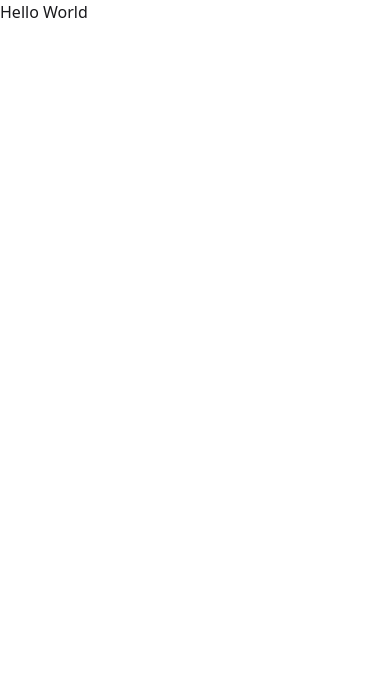
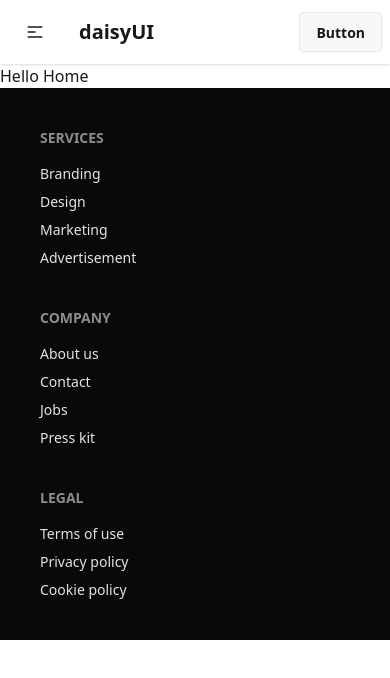
Before and after one commit to abdulkader33447/boipoka-book-vide, a React (Vite) app: page / in a window 390 px wide. Shown: the top 678 px of the page. Built offline with nearby package versions, Linux system fonts and the light colour scheme.

Commit message:
added navbar and footer

```diff
--- a/index.html
+++ b/index.html
@@ -2,9 +2,9 @@
 <html lang="en" data-theme="light">
   <head>
     <meta charset="UTF-8" />
-    <link rel="icon" type="image/svg+xml" href="/vite.svg" />
+    <link rel="icon" type="image/svg+xml" href="https://i.ibb.co.com/fGKL4JZW/1-s-BUOau-Mhz-RZL0d-Bi-CExww.png" />
     <meta name="viewport" content="width=device-width, initial-scale=1.0" />
-    <title>Vite + React</title>
+    <title>Book Vibe</title>
   </head>
   <body>
     <div id="root"></div>
--- a/src/Routes/Routes.jsx
+++ b/src/Routes/Routes.jsx
@@ -2,10 +2,22 @@ import React from 'react';
 import {
   createBrowserRouter,
 } from "react-router";
+import Root from '../components/pages/Root/Root';
+import ErrorPage from '../components/pages/ErrorPage/ErrorPage';
+import Home from '../components/pages/Home/Home';
 
 export const router = createBrowserRouter([
   {
     path: "/",
-    element: <div>Hello World</div>,
+    Component:Root,
+    errorElement:<ErrorPage></ErrorPage>,
+    children:[
+      {
+        index:true,
+        path:'/',
+        Component:Home
+
+      }
+    ]
   },
 ]);
--- /dev/null
+++ b/src/components/Footer/Footer.jsx
@@ -0,0 +1,30 @@
+import React from 'react';
+
+const Footer = () => {
+  return (
+    <footer className="footer sm:footer-horizontal bg-neutral text-neutral-content p-10">
+  <nav>
+    <h6 className="footer-title">Services</h6>
+    <a className="link link-hover">Branding</a>
+    <a className="link link-hover">Design</a>
+    <a className="link link-hover">Marketing</a>
+    <a className="link link-hover">Advertisement</a>
+  </nav>
+  <nav>
+    <h6 className="footer-title">Company</h6>
+    <a className="link link-hover">About us</a>
+    <a className="link link-hover">Contact</a>
+    <a className="link link-hover">Jobs</a>
+    <a className="link link-hover">Press kit</a>
+  </nav>
+  <nav>
+    <h6 className="footer-title">Legal</h6>
+    <a className="link link-hover">Terms of use</a>
+    <a className="link link-hover">Privacy policy</a>
+    <a className="link link-hover">Cookie policy</a>
+  </nav>
+</footer>
+  );
+};
+
+export default Footer;
--- /dev/null
+++ b/src/components/Header/Navbar.jsx
@@ -0,0 +1,54 @@
+import React from "react";
+
+const Navbar = () => {
+  const links = (
+    <>
+      <ul className="sm:flex gap-7">
+        <li>Home</li>
+        <li>About</li>
+      </ul>
+    </>
+  );
+
+  return (
+    <div className="navbar bg-base-100 shadow-sm">
+      <div className="navbar-start">
+        <div className="dropdown sm:hidden">
+          <div tabIndex={0} role="button" className="btn btn-ghost lg:hidden">
+            <svg
+              xmlns="http://www.w3.org/2000/svg"
+              className="h-5 w-5"
+              fill="none"
+              viewBox="0 0 24 24"
+              stroke="currentColor"
+            >
+              {" "}
+              <path
+                strokeLinecap="round"
+                strokeLinejoin="round"
+                strokeWidth="2"
+                d="M4 6h16M4 12h8m-8 6h16"
+              />{" "}
+            </svg>
+          </div>
+          <ul
+            tabIndex={0}
+            className="menu menu-sm dropdown-content bg-base-100 rounded-box z-1 mt-3 w-52 p-2 shadow"
+          >
+            {links}
+          </ul>
+        </div>
+        <a className="btn btn-ghost text-xl">daisyUI</a>
+      </div>
+      <div className="sm:block hidden">
+        {links}
+        </div>
+      <div className="navbar-center hidden lg:flex"></div>
+      <div className="navbar-end">
+        <a className="btn">Button</a>
+      </div>
+    </div>
+  );
+};
+
+export default Navbar;
--- /dev/null
+++ b/src/components/pages/ErrorPage/ErrorPage.jsx
@@ -0,0 +1,11 @@
+import React from 'react';
+
+const ErrorPage = () => {
+  return (
+    <div>
+      <img src="https://i.ibb.co.com/8L5vpcQC/404-page-not-found.png" alt="" />
+    </div>
+  );
+};
+
+export default ErrorPage;
--- /dev/null
+++ b/src/components/pages/Home/Home.jsx
@@ -0,0 +1,11 @@
+import React from 'react';
+
+const Home = () => {
+  return (
+    <div>
+      <h1>Hello Home</h1>
+    </div>
+  );
+};
+
+export default Home;
--- /dev/null
+++ b/src/components/pages/Root/Root.jsx
@@ -0,0 +1,16 @@
+import React from 'react';
+import Navbar from '../../Header/Navbar';
+import { Outlet } from 'react-router';
+import Footer from '../../Footer/Footer';
+
+const Root = () => {
+  return (
+    <div>
+      <Navbar></Navbar>
+      <Outlet></Outlet>
+      <Footer></Footer>
+    </div>
+  );
+};
+
+export default Root;
```
